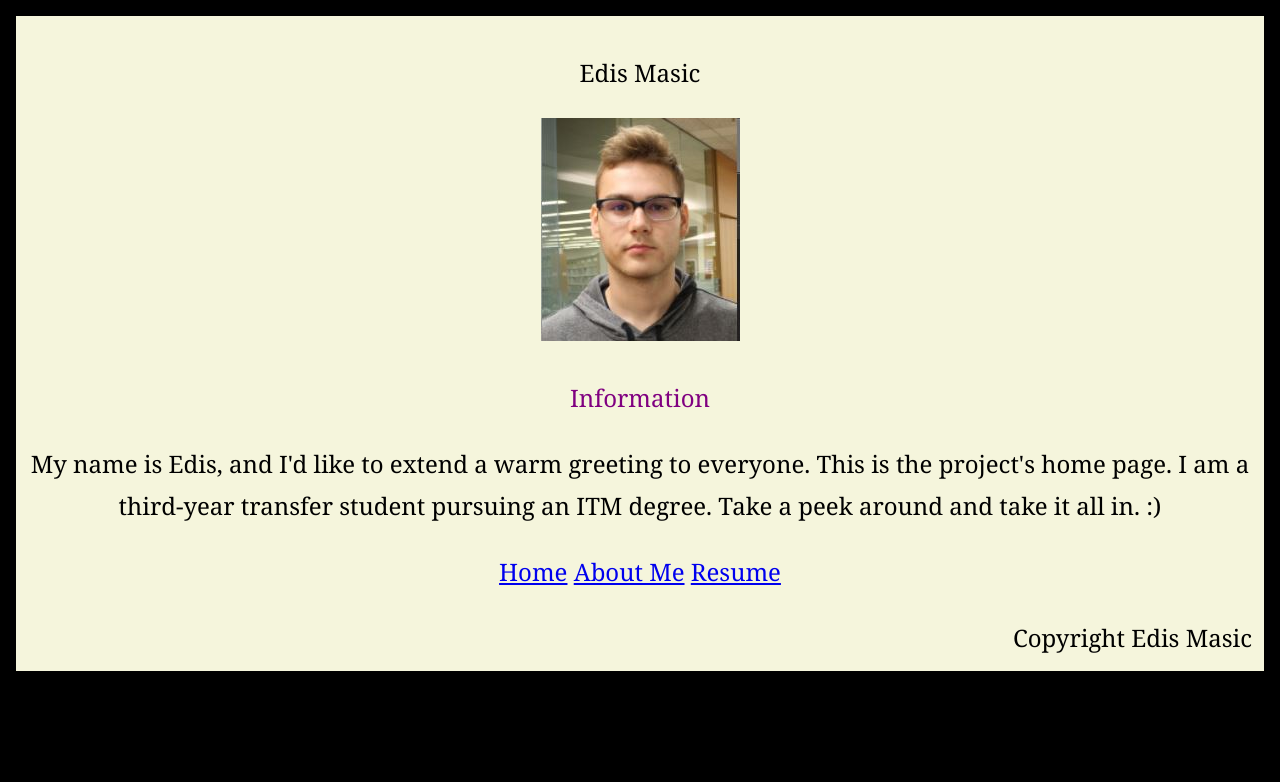
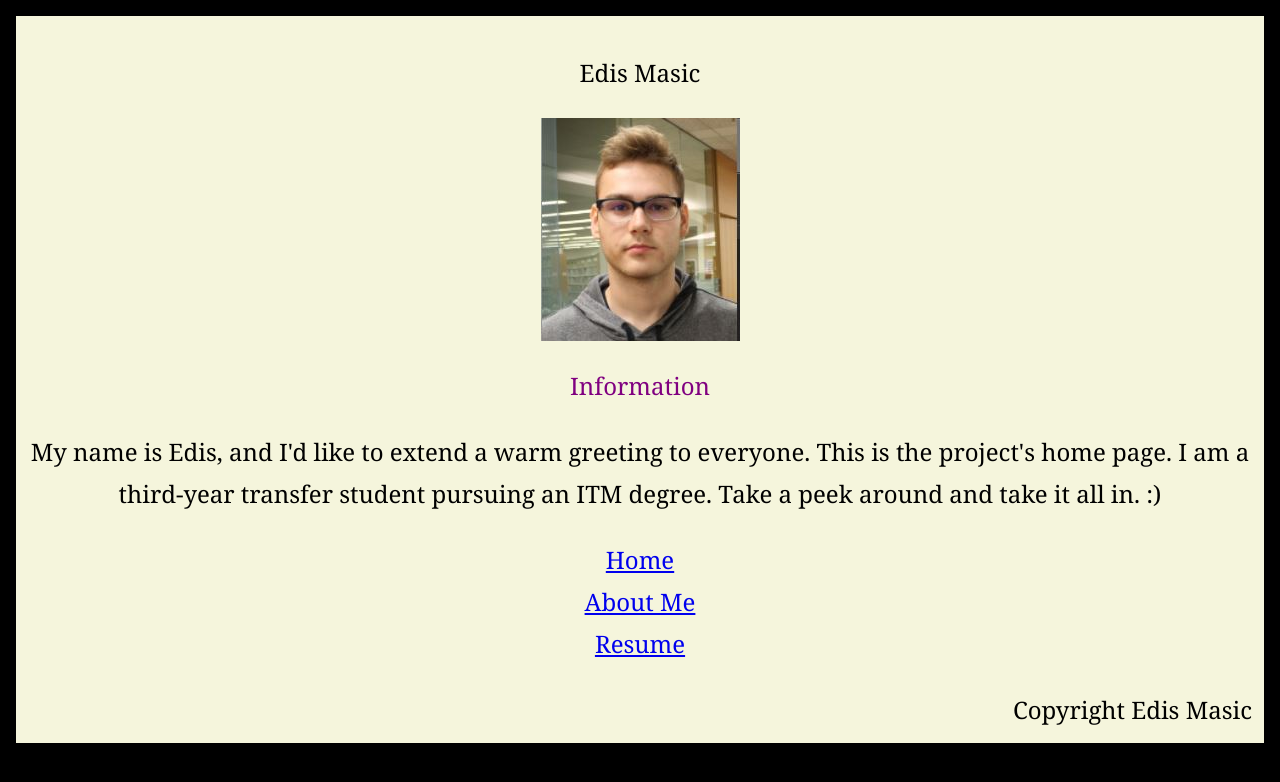
Before and after one commit to edismasic1029/Project-2, a plain HTML site: page index.html in a window 1280 px wide. Drawn offline with Linux system fonts and the light colour scheme.

Commit message:
FlexBox for figure

```diff
--- a/assets/screen.css
+++ b/assets/screen.css
@@ -27,10 +27,12 @@ body {
   color: black;
 }
 figure {
-   max-width: 100%;
-   text-align: center;
-   display: block;
-   height: auto;
+  display: flex;
+  flex-wrap: wrap;
+  flex-direction: row;
+  justify-content: center;
+  align-items: center;
+  align-content: center
 }
 h1{
    text-align: center;
@@ -81,13 +83,22 @@ ul{
   list-style-type: circle;
 }
 
+
 @media screen and (min-width: 360px) {
   figure{
+    flex-wrap: wrap;
     flex-direction: column;
+    justify-content: center;
+    align-items: center;
+    align-content: center
   }
 
-    #navigation {
+  nav {
+    display: flex;
+    flex-wrap: wrap;
+    flex-direction: row;
     flex-direction: column;
+    align-items: center;
   }
 }
 
```
Lines whose indentation alone changed are shown as unchanged.
